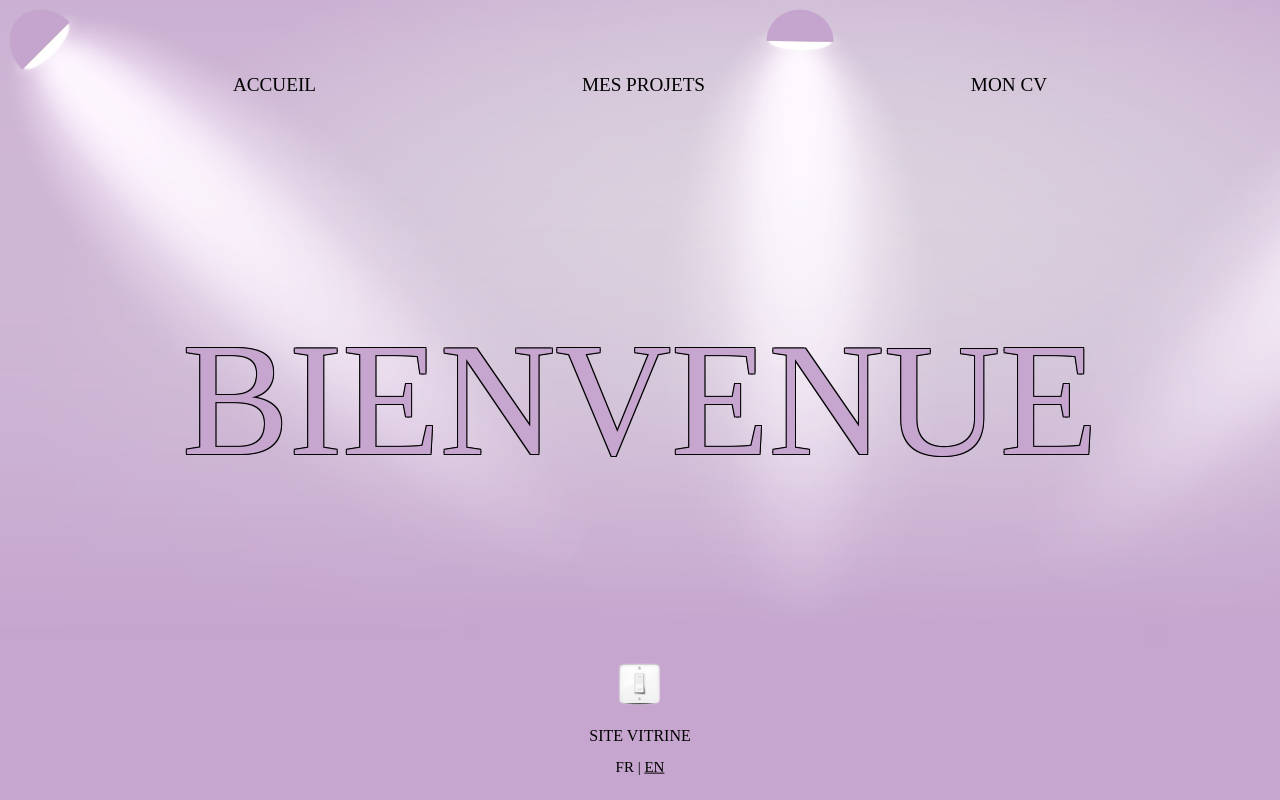
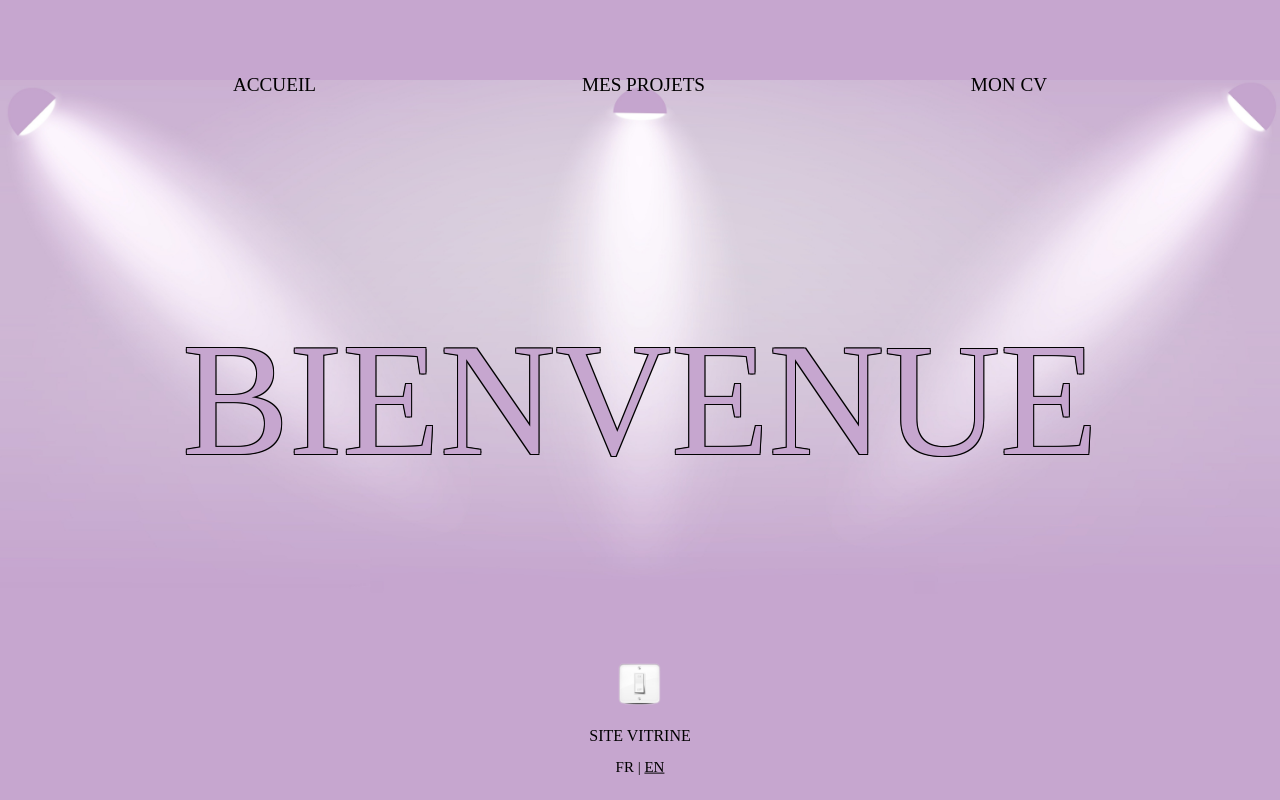
Before and after one commit to LilasHuez/LilasHuez.github.io, a PHP site: page / in a window 1280 px wide. Run offline with PHP 8.4, Linux system fonts and the light colour scheme; some web fonts are replaced.

Commit message:
theme-update

```diff
--- a/css/style.css
+++ b/css/style.css
@@ -12,7 +12,9 @@
 
 body#home {
   background-image: url("../img/background.jpg");
-  background-size: cover;
+  background-size: contain;
+  background-repeat: no-repeat;
+  background-position: center center;
   min-height: 100vh;
   font-size: 16px;
 }
--- a/js/theme.js
+++ b/js/theme.js
@@ -1,12 +1,16 @@
 const theme = {
   init: function() {
-    // console.log('initialisation du module theme');
     document.querySelector('#theme-switch').addEventListener('click', function() {
-      const bodyElem = document.querySelector('body');
+      const regularBodyElem = document.querySelector('body');
       const bodyHomeElem = document.querySelector('body#home');
-      bodyElem.classList.toggle('theme-disco');
-      bodyHomeElem.classList.toggle('theme-disco');
 
+      // Toggle class on the regular body element
+      regularBodyElem.classList.toggle('theme-disco');
+
+      // Toggle class on the body element with the ID 'home' if it exists
+      if (bodyHomeElem) {
+        bodyHomeElem.classList.toggle('theme-disco');
+      }
     });
   }
 }
```
